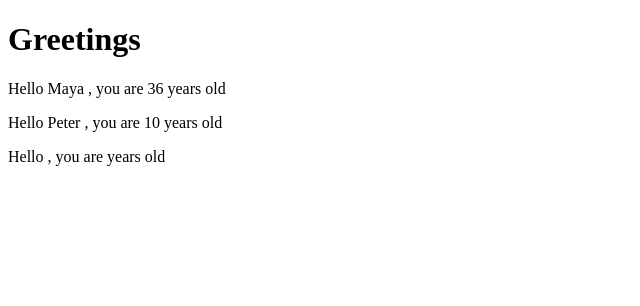
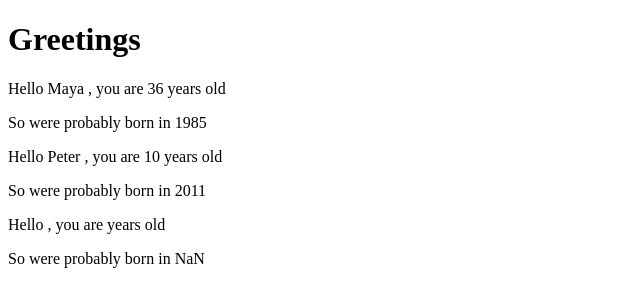
Before and after one commit to jasdeepdhillon13/simpleReact, a React (Create React App) app in the folder part1/: page / in a window 1280 px wide. Shown: the top 306 px of the page, without its empty margins (0-640 px from the left). Built offline with nearby package versions, Linux system fonts and the light colour scheme.

Commit message:
destructing props

```diff
--- a/part1/src/App.js
+++ b/part1/src/App.js
@@ -3,10 +3,16 @@
 import React from 'react'
 
 
-const Hello = (props) =>{
+const Hello = ({name,age}) =>{
+
+  const bornYear = () => new Date().getFullYear() - age
+
   return (
       <div>
-        <p> Hello {props.name} , you are {props.age} years old</p>
+        <p> Hello {name} , you are {age} years old</p>
+       <p>
+        So were probably born in {bornYear()}
+       </p>
        </div>
     )
 }
```
